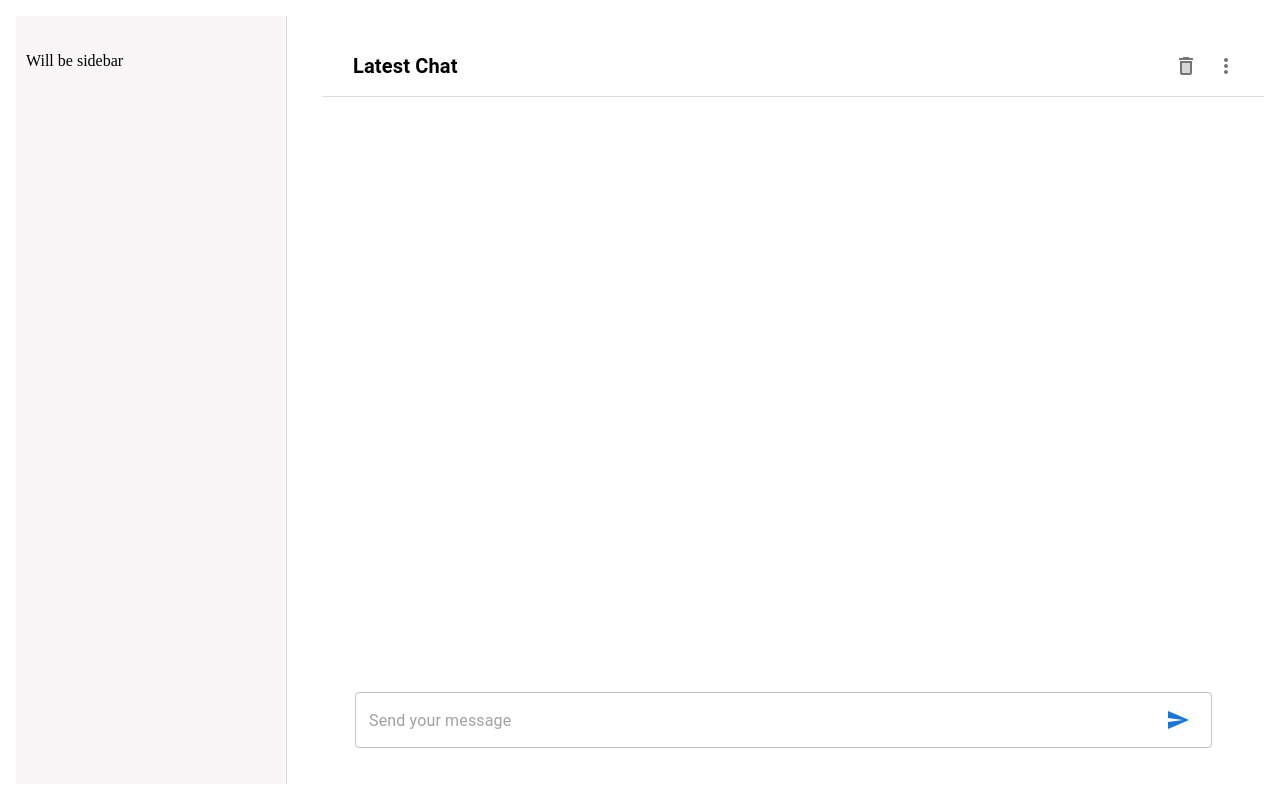
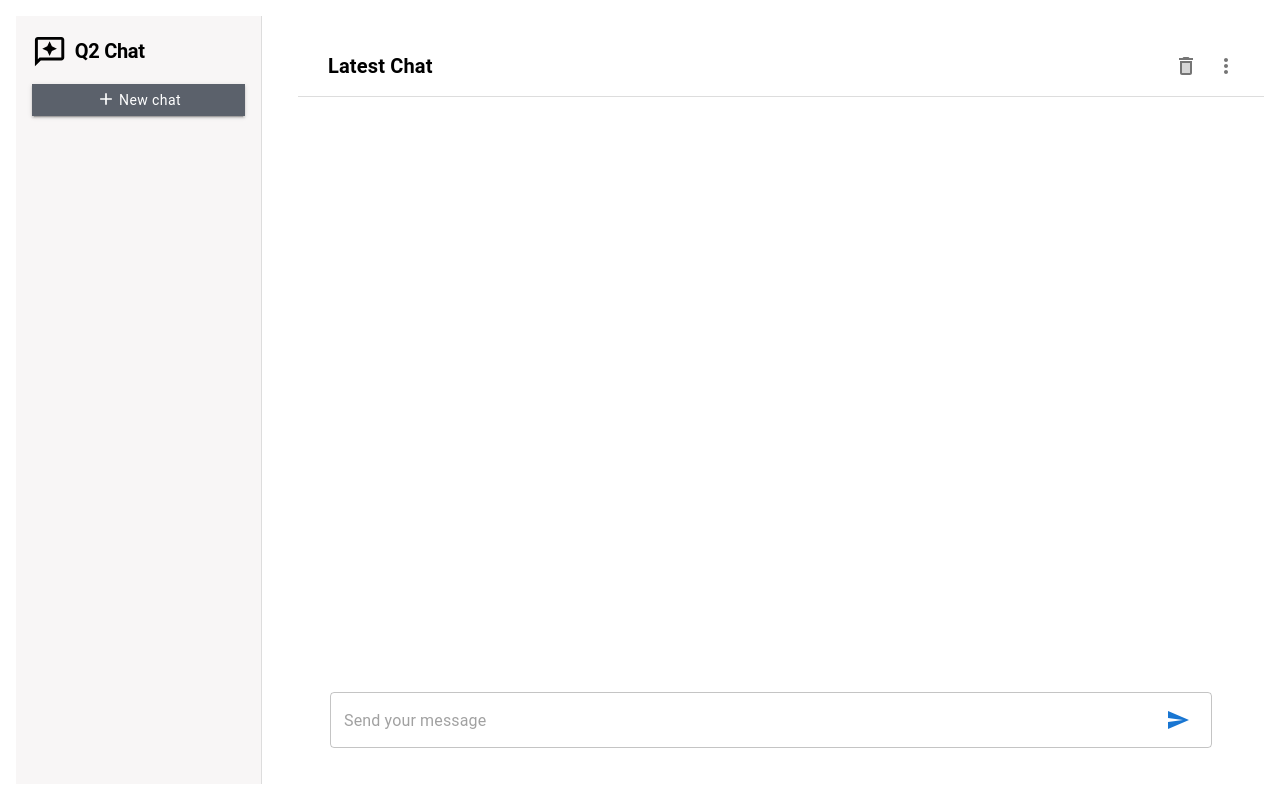
Before and after one commit to Zero-One-Operators/q2-frontend, a Next.js app: page / in a window 1280 px wide. Built offline with nearby package versions, Linux system fonts and the light colour scheme.

Commit message:
Add: Sidebar and newchatbutton

```diff
--- a/src/app/page.tsx
+++ b/src/app/page.tsx
@@ -1,4 +1,4 @@
-import SideBar from '@/components/sideBar';
+import SideBar from '@/components/SideBar';
 import Header from '@/components/Header';
 import { Box } from '@mui/material';
 import Chat from '@/components/Chat';
@@ -14,7 +14,7 @@ export default function Home() {
     >
       <Box
         sx={{
-          width: 250,
+          width: 225,
           flexShrink: 0,
           backgroundColor: '#f8f6f6',
           borderRight: '1px solid #ddd',
--- /dev/null
+++ b/src/components/NewChatButton.tsx
@@ -0,0 +1,45 @@
+import { Typography, Button, Box } from '@mui/material';
+import AddOutlinedIcon from '@mui/icons-material/AddOutlined';
+const NewChatButton = () => {
+  return (
+    <>
+      <Button
+        variant="contained"
+        sx={{
+          marginBottom: '1em',
+          width: '100%',
+          borderRadius: 0,
+          backgroundColor: '#5b616b',
+          height: '2.25em',
+        }}
+      >
+        <Box
+          sx={{
+            display: 'flex',
+            flexDirection: 'row',
+            justifyContent: 'center',
+            alignContent: 'center',
+          }}
+        >
+          <AddOutlinedIcon
+            sx={{
+              fontSize: '20px',
+              fontWeight: '200',
+              margin: '1px 3px 0 0', // adjust icon because text and icon are different sizes
+            }}
+          />
+          <Typography
+            variant="button"
+            fontWeight="400"
+            fontSize="14px"
+            sx={{ textTransform: 'none' }}
+          >
+            New chat
+          </Typography>
+        </Box>
+      </Button>
+    </>
+  );
+};
+
+export default NewChatButton;
--- a/src/components/sideBar.tsx
+++ b/src/components/sideBar.tsx
@@ -1,6 +1,9 @@
 'use client';
 
 import { Box } from '@mui/material';
+import ReviewsOutlinedIcon from '@mui/icons-material/ReviewsOutlined';
+import { Typography } from '@mui/material';
+import NewChatButton from './NewChatButton';
 
 const SideBar = () => {
   return (
@@ -11,9 +14,41 @@ const SideBar = () => {
           height: '100%',
           width: '100%',
           marginTop: '10px',
+          flexDirection: 'column',
+          alignItems: 'center',
         }}
       >
-        <p> Will be sidebar </p>
+        <Box
+          sx={{
+            width: '95%',
+          }}
+        >
+          <Box
+            sx={{
+              display: 'flex',
+              flexDirection: 'row',
+              height: '2em',
+              alignItems: 'center',
+              marginBottom: '1em',
+            }}
+          >
+            <ReviewsOutlinedIcon sx={{ mr: 1, fontSize: '2.2em' }} />
+            <Typography variant="h1" fontWeight="bold" fontSize="20px">
+              Q2 Chat
+            </Typography>
+          </Box>
+
+          <Box
+            sx={{
+              display: 'flex',
+              justifyContent: 'center',
+              flexDirection: 'column',
+              alignItems: 'center',
+            }}
+          >
+            <NewChatButton />
+          </Box>
+        </Box>
       </Box>
     </>
   );
```
